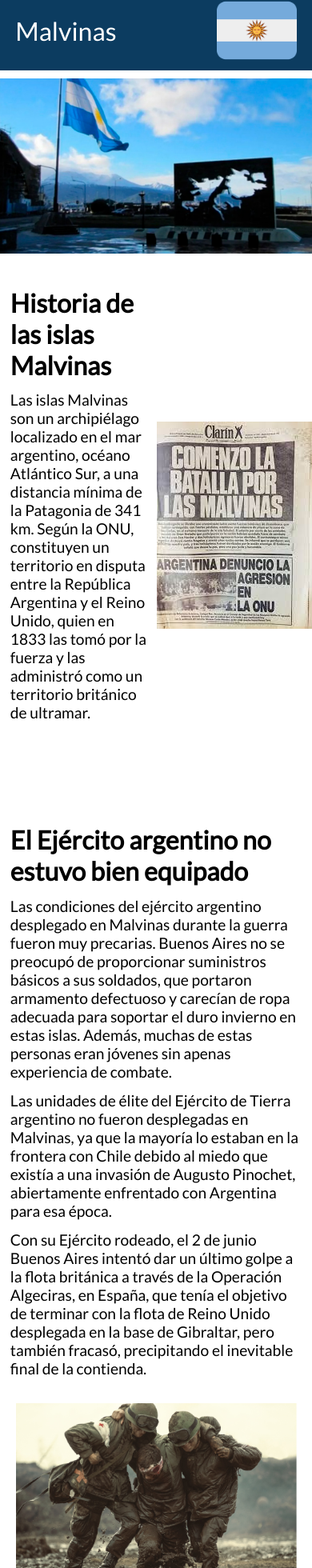
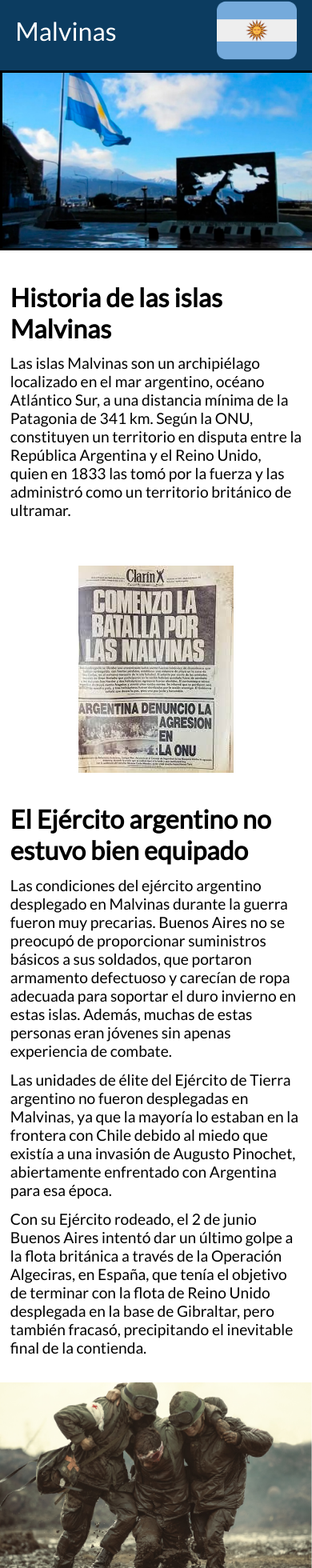
Before and after one commit to True7ry/blog-tp, a React (Create React App) app: page / in a window 390 px wide. Shown: the part 12-1972 px from the top of the page at 80% size. Built offline with nearby package versions, Linux system fonts and the light colour scheme.

Commit message:
Responsive desing and import react deleted

```diff
--- a/src/App.css
+++ b/src/App.css
@@ -44,14 +44,12 @@ body{
 
 
 .inicio{
-  overflow: hidden;
-  position: realtive;
-
+  display: flex;
 }
 
 .inicio img{
   width: 100%;
- margin-top: 10px;
+ border: 3px solid black;
 }
 
 footer{
@@ -76,6 +74,9 @@ h2{
 .img-h, .img-ej{
   width: 90%;
 }
+.Pading{
+  padding: 2rem;
+}
 
 .creditos a{
   text-decoration: none;
@@ -87,10 +88,16 @@ h2{
 
 
 
-@media screen and (max-width:600px) and (min-width:400px) {
+@media screen and (max-width:720px) and (min-width:200px) {
 
   .pag{
     display: flex;
     flex-direction: column;
   }
+  .Pading{
+    padding: 0;
+  }
+  .img-h, .img-ej{
+    width: 100%;
+  }
 }
--- a/src/App.js
+++ b/src/App.js
@@ -16,8 +16,8 @@ function App() {
       <div className='inicio'>
         <img  src={require('./img/bandera.png')} alt='imagen ushuaia'/>
       </div>
-
-      <div className='pag'>
+      <div className='Pading'>
+        <div className='pag'>
         <Paginas
         titulo='Historia de las islas Malvinas'
         description='Las islas Malvinas son un archipiélago localizado en el mar argentino, océano Atlántico Sur, a una distancia mínima de la Patagonia de 341 km. Según la ONU, constituyen un territorio en disputa entre la República Argentina y el Reino Unido, quien en 1833 las tomó por la fuerza y las administró como un territorio británico de ultramar. '
@@ -40,6 +40,8 @@ function App() {
        />
        <img className='img-ej' src={require('./img/ejercito-m.jpg')} alt='Ejercito'/>
       </div>
+      </div>
+
       <footer>
         <h2>Creditos:</h2>
         <ul className='creditos'>
--- a/src/Modulos/Blog.js
+++ b/src/Modulos/Blog.js
@@ -1,4 +1,3 @@
-import react from 'react';
 import '../stylesheet/Pag.css';
 
 function Paginas(props) {
```
